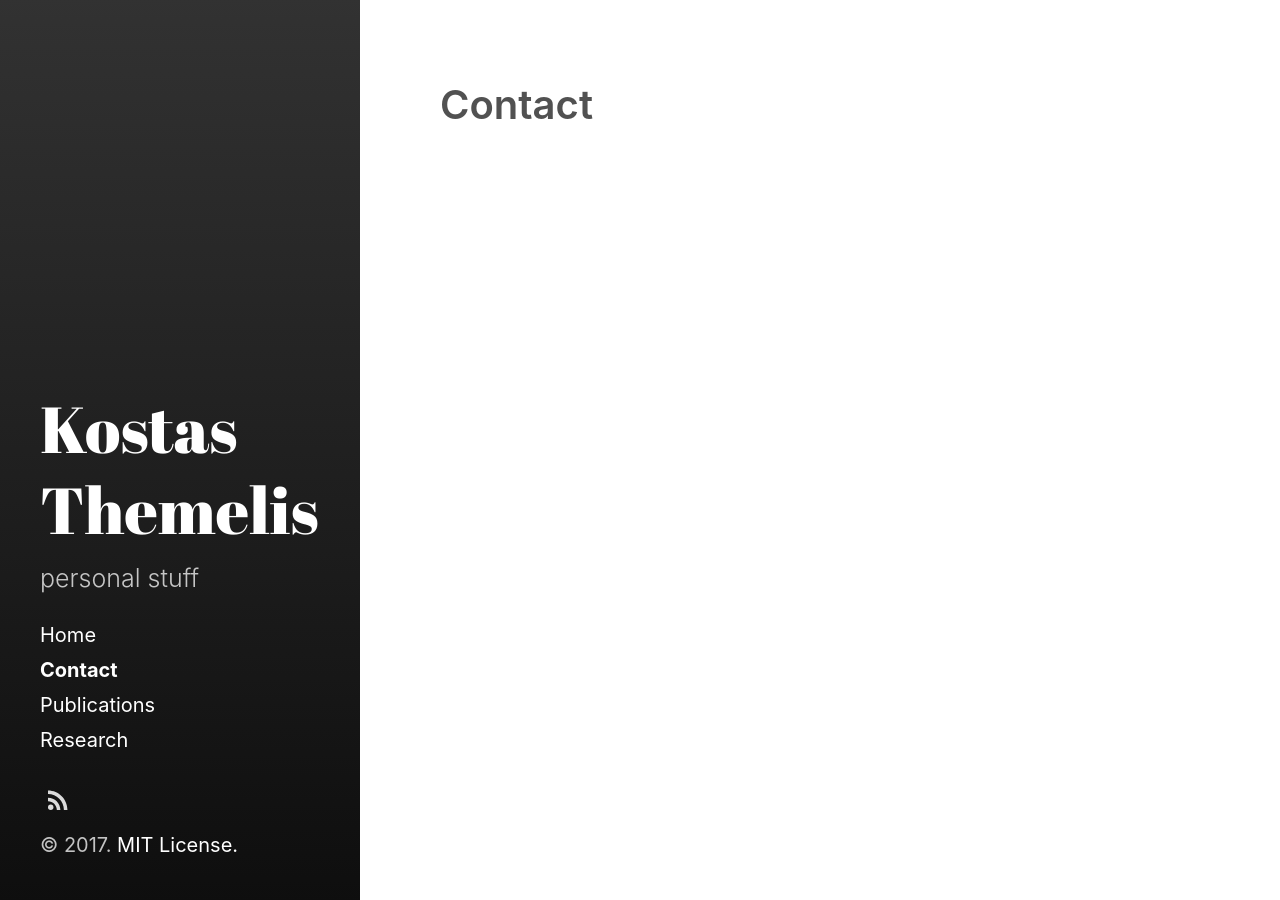
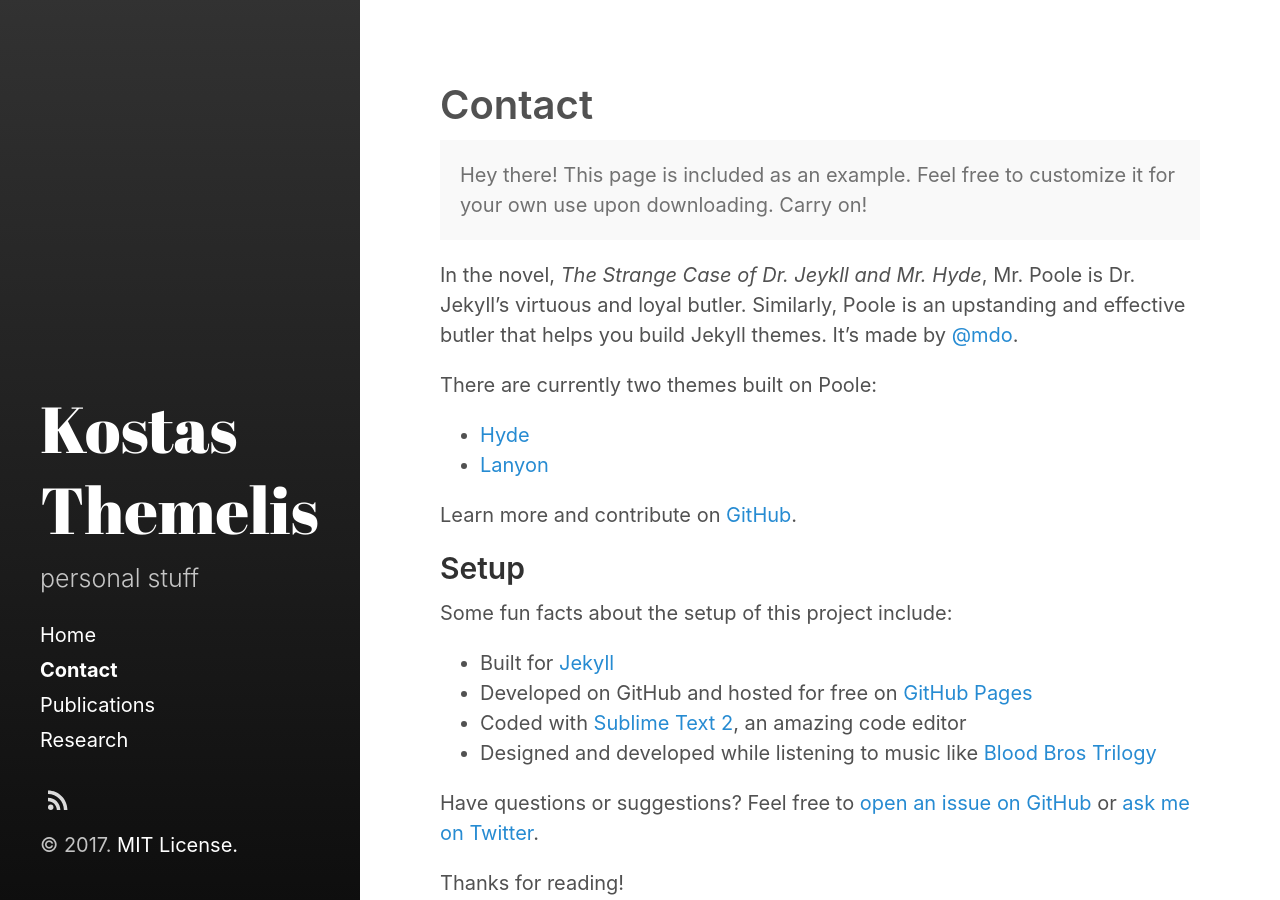
Before and after one commit to themelis/themelis.github.io, a Jekyll site: the page built from contact.md, in a window 1280 px wide. Built offline with Jekyll 4.4.1, drawn with Linux system fonts in a browser that asks for light colours.

Commit message:
Update contact.md

```diff
--- a/contact.md
+++ b/contact.md
@@ -3,3 +3,29 @@
 title: Contact
 sidebar_link: true
 ---
+
+<p class="message">
+  Hey there! This page is included as an example. Feel free to customize it for your own use upon downloading. Carry on!
+</p>
+
+In the novel, *The Strange Case of Dr. Jeykll and Mr. Hyde*, Mr. Poole is Dr. Jekyll's virtuous and loyal butler. Similarly, Poole is an upstanding and effective butler that helps you build Jekyll themes. It's made by [@mdo](https://twitter.com/mdo).
+
+There are currently two themes built on Poole:
+
+* [Hyde](http://hyde.getpoole.com)
+* [Lanyon](http://lanyon.getpoole.com)
+
+Learn more and contribute on [GitHub](https://github.com/poole).
+
+## Setup
+
+Some fun facts about the setup of this project include:
+
+* Built for [Jekyll](http://jekyllrb.com)
+* Developed on GitHub and hosted for free on [GitHub Pages](https://pages.github.com)
+* Coded with [Sublime Text 2](http://sublimetext.com), an amazing code editor
+* Designed and developed while listening to music like [Blood Bros Trilogy](https://soundcloud.com/maddecent/sets/blood-bros-series)
+
+Have questions or suggestions? Feel free to [open an issue on GitHub](https://github.com/poole/issues/new) or [ask me on Twitter](https://twitter.com/mdo).
+
+Thanks for reading!
```
